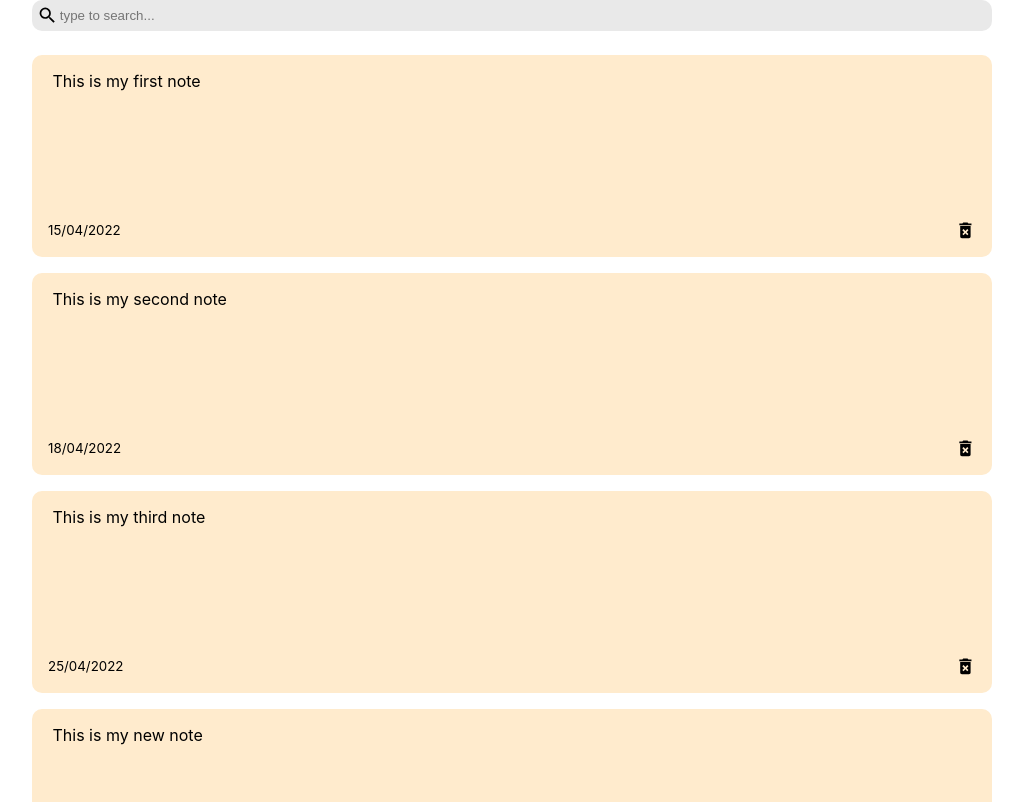
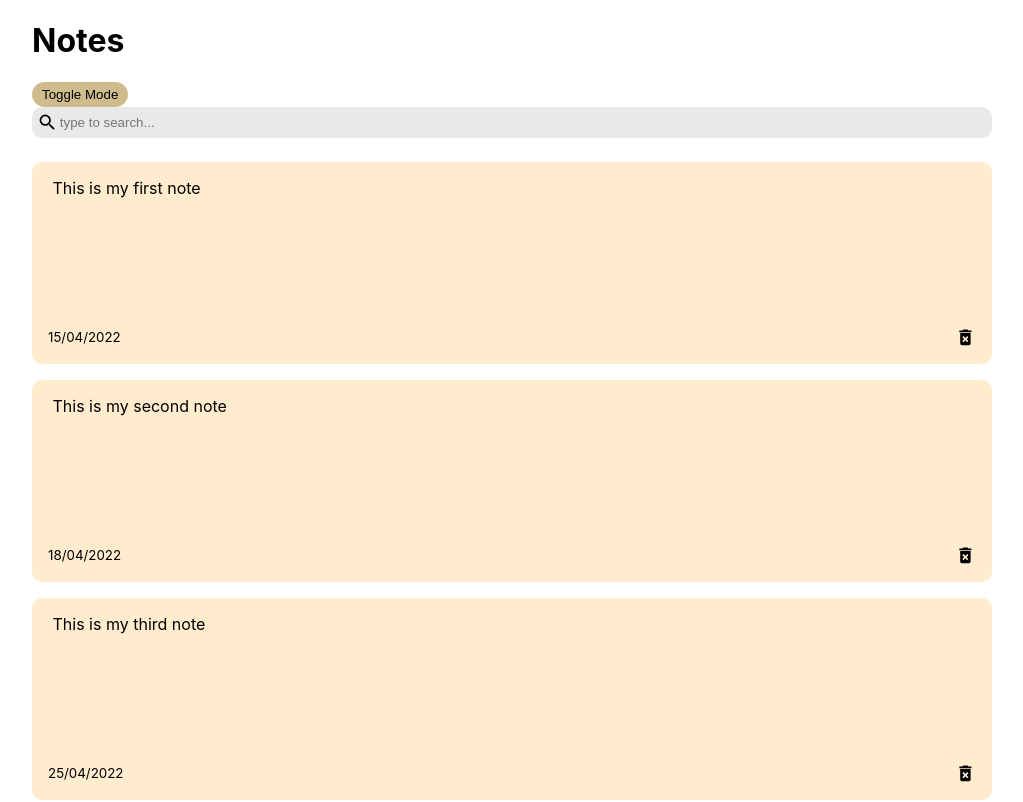
Before and after one commit to Dankiprop/notes-app, a React (Create React App) app: page / in a window 1280 px wide. Shown: the top 802 px of the page, without its empty margins (128-1151 px from the left). Built offline with nearby package versions, Linux system fonts and the light colour scheme.

Commit message:
Notes App

```diff
--- a/src/App.js
+++ b/src/App.js
@@ -2,6 +2,7 @@
 import {nanoid} from "nanoid";
 import NotesList from "./components/NotesList";
 import Search from "./components/Search";
+import Header from "./components/Header";
 
 
 const App = () => {
@@ -50,6 +51,7 @@
 }
 
   return <div className="container">
+    <Header />
     <Search handleSearchNote= {setSearchText}/>
     <NotesList
     notes={notes.filter((note)=> note.text.toLowerCase().includes(searchText)
--- /dev/null
+++ b/src/components/Header.js
@@ -0,0 +1,12 @@
+import React from "react";
+
+const Header = () => {
+return (
+    <div className="header">
+            <h1>Notes</h1>
+            <button className="save">Toggle Mode </button>
+    </div>
+)
+}
+
+export default Header;
```
